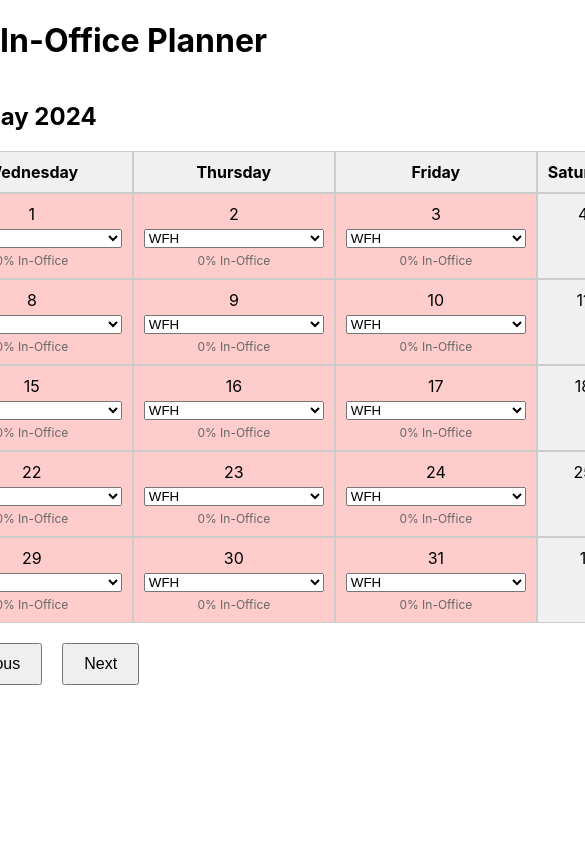
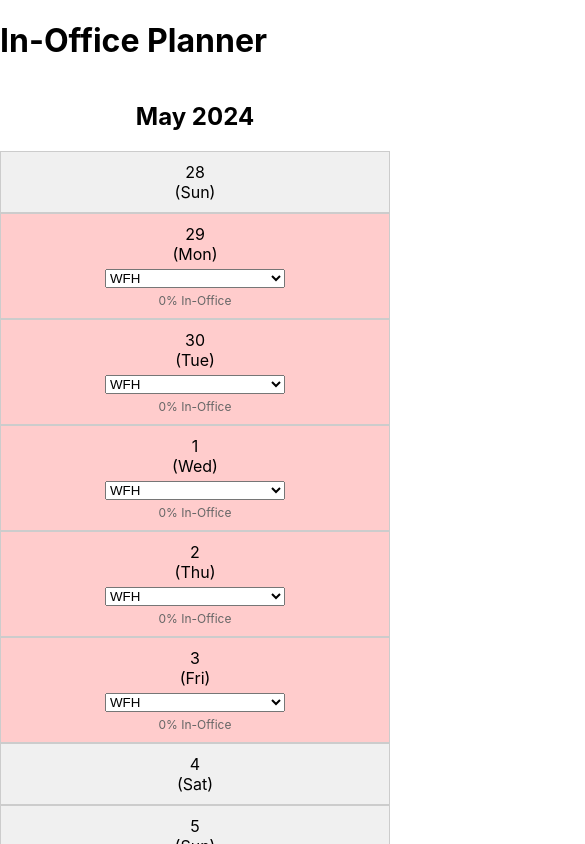
Before and after one commit to cryptodawg/attendance, a React (Create React App) app: page / in a window 390 px wide. Shown: the top 844 px of the page, 585 px wide, since content can reach past the window. Built offline with nearby package versions, Linux system fonts and the light colour scheme.

Commit message:
Using media queries to make this usable on mobile

```diff
--- a/src/App.js
+++ b/src/App.js
@@ -1,8 +1,14 @@
 // src/App.js
-import React from 'react';
+import React, { useEffect } from 'react';
 import Calendar from './Calendar';
 
 function App() {
+
+  useEffect(() => {
+    document.title = "In-Office Planner";
+  }, []);
+
+
   return (
     <div className="App">
       <header className="App-header">
--- a/src/Calendar.css
+++ b/src/Calendar.css
@@ -104,3 +104,41 @@
     margin-left: 5px;
     cursor: pointer;
 }
+
+.mobile-only {
+    display: none;
+    /* Hide weekday titles on mobile */
+}
+
+@media (max-width: 600px) {
+    .mobile-only {
+        display: block;
+    }
+
+    .calendar-weekday {
+        display: none;
+        /* Hide weekday titles on mobile */
+    }
+
+    .calendar-grid {
+        display: flex;
+        flex-direction: column;
+        height: 100vh;
+        /* Set height to viewport height */
+        overflow-y: scroll;
+        /* Enable vertical scrolling */
+        -webkit-overflow-scrolling: touch;
+        /* For smooth scrolling on iOS */
+    }
+
+    .calendar-date {
+        width: 100vw;
+        box-sizing: border-box;
+        padding: 10px;
+        /* Add additional styling as needed */
+    }
+
+    .summary {
+        display: none;
+    }
+}
--- a/src/Calendar.js
+++ b/src/Calendar.js
@@ -196,6 +196,8 @@ const Calendar = () => {
                                 className={`calendar-date ${isWeekendDay ? 'weekend' : ''} ${cellColor}`}
                             >
                                 <span>{format(date, 'd')}</span>
+                                {/* Show weekday in parentheses on mobile */}
+                                <span className="mobile-only"> ({format(date, 'EEE')}) </span>
                                 {!isWeekendDay && (
                                     <>
                                         <select
```
Lines whose indentation alone changed are shown as unchanged.
